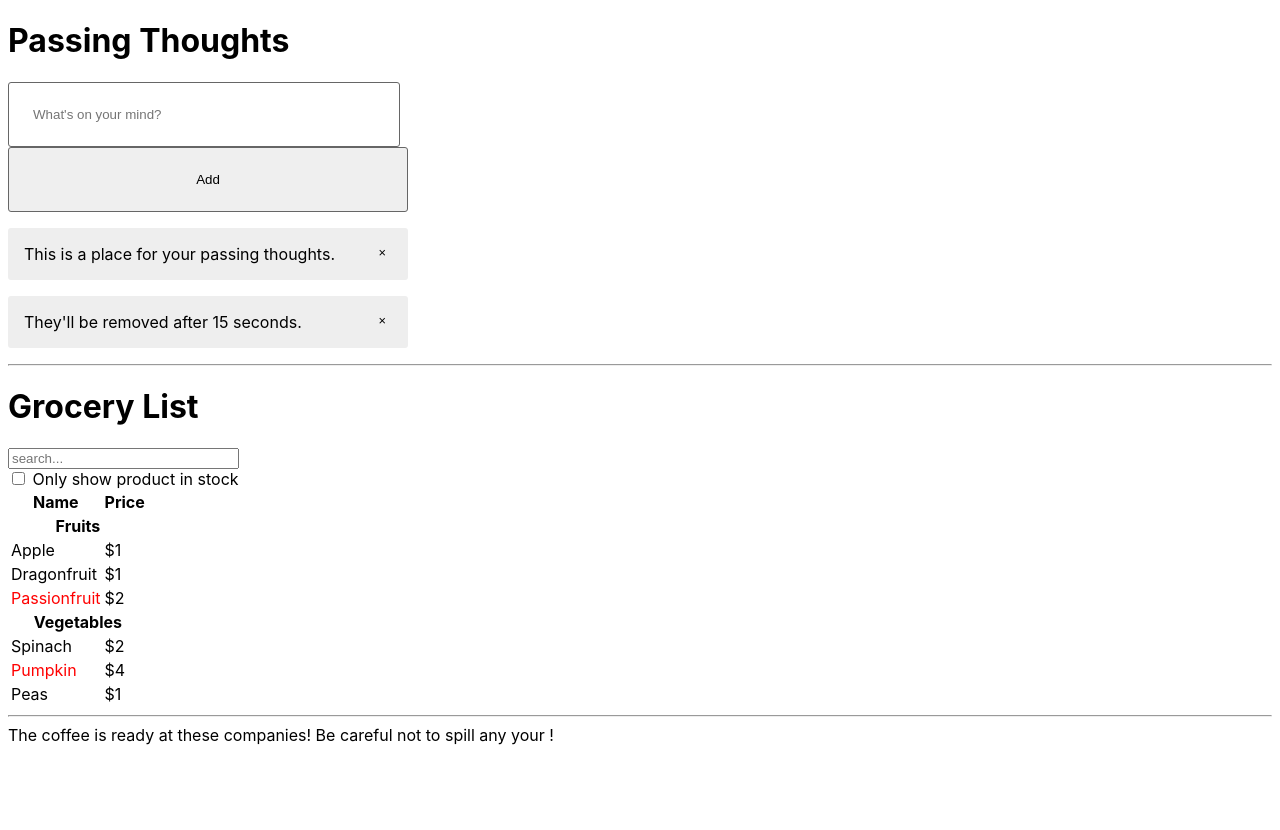
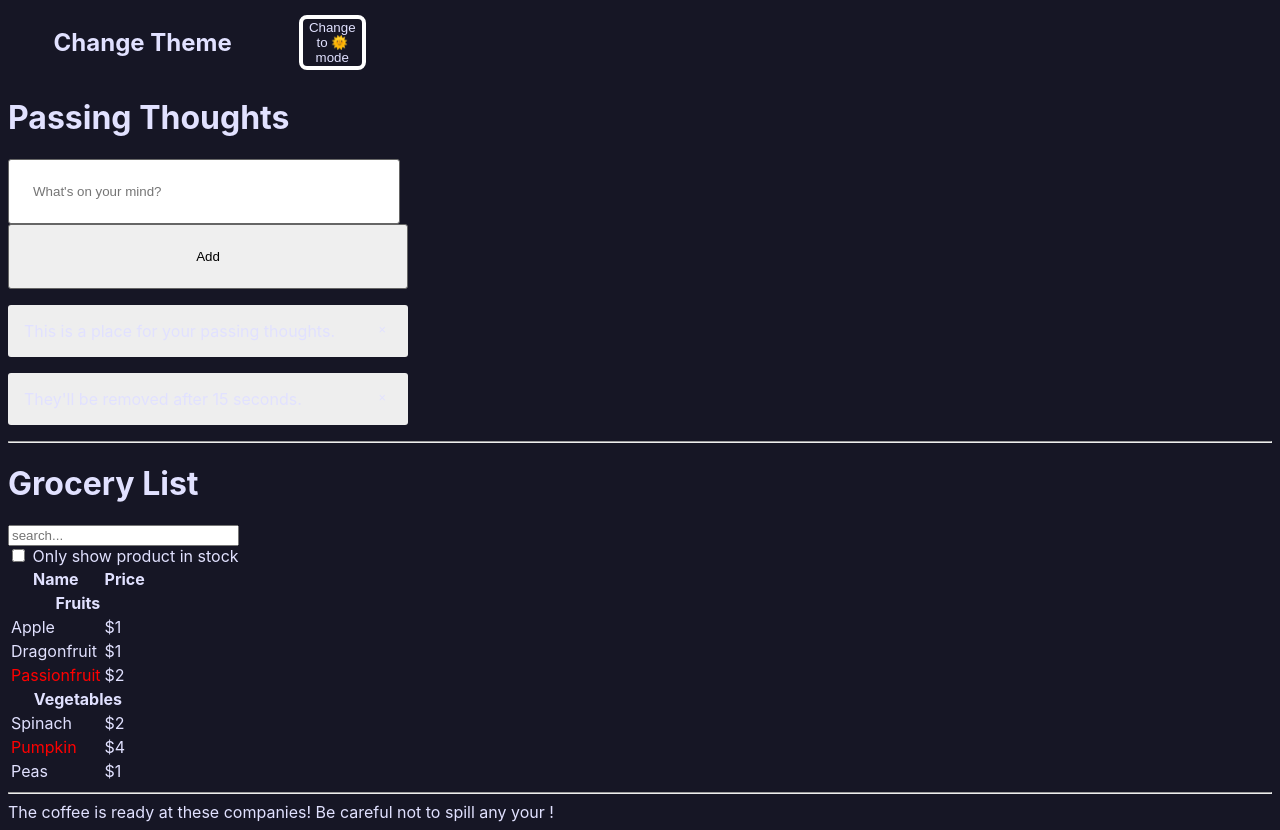
Before and after one commit to solvld/big-react-tests-projects, a React (Create React App) app: page / in a window 1280 px wide. Before the commit the page ends 800 px from the top, so only its background shows below. Built offline with nearby package versions, Linux system fonts and the light colour scheme; the HTML template or start-up script is replaced by a standard one.

Commit message:
add Theme Toggler

```diff
--- a/src/App.js
+++ b/src/App.js
@@ -1,14 +1,14 @@
-
 // import ForumApp from './Projects/Forum/ForumApp';
 import GroceryApp from './Projects/Grocery/GroceryApp';
 //import ExampleFetch from './Projects/ExampleFetch/ExampleFetch';
 import Showcase from './Projects/RandomFontAwesomButton/RandomButton';
 import PassingThoughtsApp from './Projects/PassingThoughts/PassingThoughtsApp';
-
+import Header from './Projects/themeToggler/Header';
 
 function App() {
   return (
     <div className="App">
+      <Header />
       {/* <ForumApp /> */}
       <PassingThoughtsApp />
       <hr />
--- /dev/null
+++ b/src/Projects/themeToggler/Header.js
@@ -0,0 +1,20 @@
+import React from 'react';
+import { useTheme } from '../../hooks/useTheme';
+import styles from './styles.module.css'
+
+const Header = () => {
+  const [onToggleTheme, isDarkTheme] = useTheme();
+
+  return (
+    <header className={styles.header}>
+      <h2>Change Theme</h2>
+      <section className="actionsContainer">
+        <button onClick={onToggleTheme}>
+          {isDarkTheme ? 'Change to 🌞 mode' : 'Change to 🌚 mode'}
+        </button>
+      </section>
+    </header>
+  );
+};
+
+export default Header;
--- /dev/null
+++ b/src/Projects/themeToggler/styles.module.css
@@ -0,0 +1,16 @@
+@import url(../../theme/theme.css);
+
+button {
+  border: 4px solid var(--bg-color-inverted);
+  border-radius: 8px;
+  background-color: transparent;
+  color: var(--font-color);
+}
+
+.header {
+  display: flex;
+  justify-content: space-around;
+  align-items: center;
+  padding: 0 12px;
+  width: 30%
+}
--- /dev/null
+++ b/src/hooks/useTheme.js
@@ -0,0 +1,17 @@
+import { useState, useEffect } from 'react';
+
+export function useTheme() {
+  const [theme, setTheme] = useState('dark');
+
+  useEffect(() => {
+    document.documentElement.setAttribute('data-theme', theme);
+  }, [theme]);
+
+  const onToggleTheme = () => {
+    setTheme(theme === 'dark' ? 'light' : 'dark');
+  };
+
+  const isDarkTheme = theme === 'dark';
+
+  return [onToggleTheme, isDarkTheme];
+}
--- a/src/index.css
+++ b/src/index.css
@@ -1,9 +1,13 @@
+@import url(./theme/theme.css);
+
 body {
   font-family: -apple-system, BlinkMacSystemFont, 'Segoe UI', 'Roboto', 'Oxygen',
     'Ubuntu', 'Cantarell', 'Fira Sans', 'Droid Sans', 'Helvetica Neue',
     sans-serif;
   -webkit-font-smoothing: antialiased;
   -moz-osx-font-smoothing: grayscale;
+  background-color: var(--bg-color);
+  color: var(--font-color);
 }
 
 code {
--- /dev/null
+++ b/src/theme/theme.css
@@ -0,0 +1,19 @@
+:root {
+  --primary-color: #302ae6;
+  --secondary-color: #536390;
+  --font-color: #424242;
+  --font-color-inverted: #e1e1ff;
+  --bg-color: #fff;
+  --bg-color-inverted: #161625;
+  --heading-color: #292922;
+}
+
+[data-theme="dark"] {
+  --primary-color: #9a97f3;
+  --secondary-color: #818cab;
+  --font-color: #e1e1ff;
+  --font-color-inverted: #424242;
+  --bg-color: #161625;
+  --bg-color-inverted: #fff;
+  --heading-color: #818cab;
+}
```
